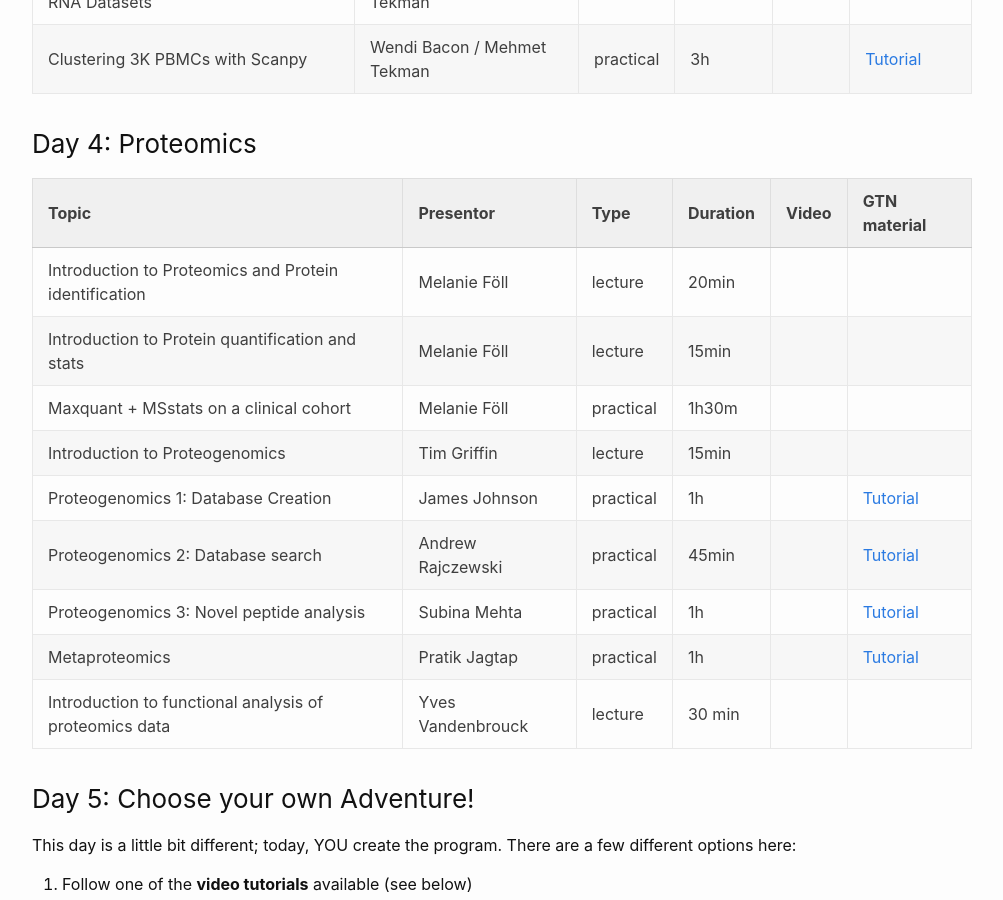
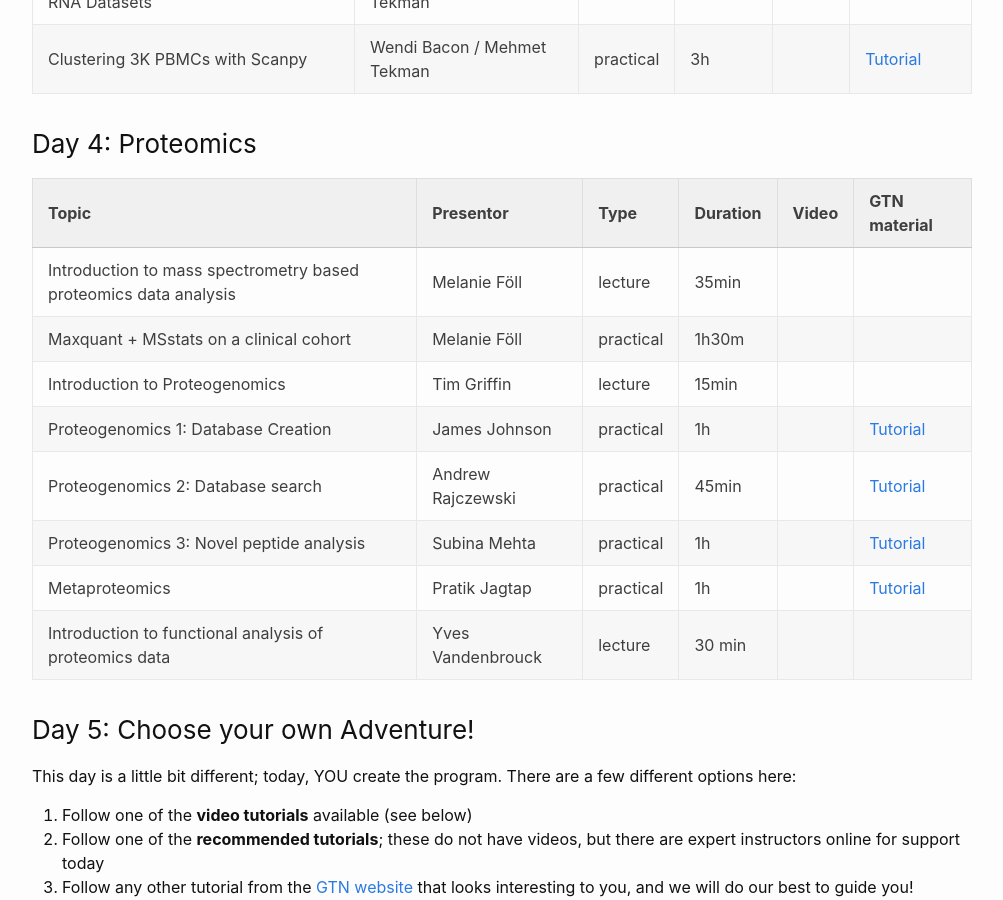
Before and after one commit to shiltemann/global-galaxy-course, a Jekyll site: the page built from index.md, in a window 1280 px wide and 900 px high, scrolled down 2380 px. Shown: the whole window, without its empty margins (138-1141 px from the left). Built offline with Jekyll 4.4.1, drawn with Linux system fonts in a browser that asks for light colours.

Commit message:
update schedule

```diff
--- a/index.md
+++ b/index.md
@@ -64,8 +64,7 @@
 
 | Topic                        | Presentor        | Type      | Duration | Video | GTN material|
 |------------------------------|------------------|-----------|----------|-------|-------------|
-| Introduction to Proteomics and Protein identification | Melanie Föll| lecture   | 20min |  | |
-| Introduction to Protein quantification and stats      | Melanie Föll| lecture   | 15min |  | |
+| Introduction to mass spectrometry based proteomics data analysis | Melanie Föll| lecture   | 35min |  | |
 | Maxquant + MSstats on a clinical cohort               | Melanie Föll| practical | 1h30m |  | |
 | Introduction to Proteogenomics | Tim Griffin | lecture | 15min | | |
 | Proteogenomics 1: Database Creation | James Johnson | practical | 1h | | [Tutorial](https://training.galaxyproject.org/training-material/topics/proteomics/tutorials/proteogenomics-dbcreation/tutorial.html) |
```
